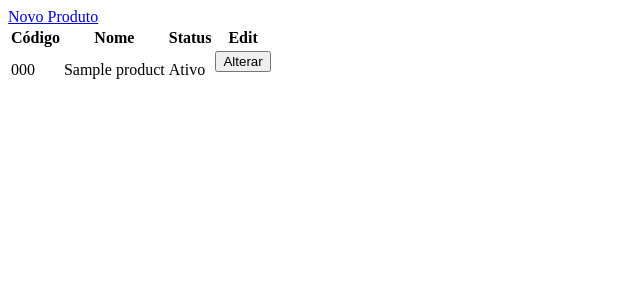
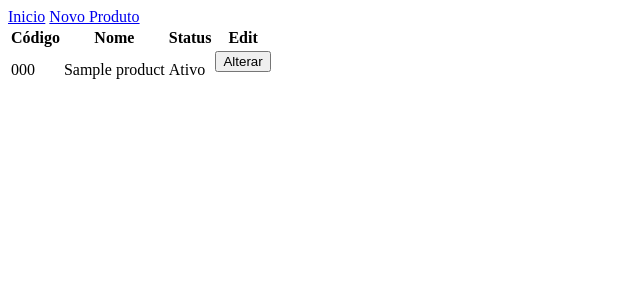
Before and after one commit to rochamrcs/wms, a Django app: page /products/ in a window 1280 px wide. Shown: the top 300 px of the page, without its empty margins (0-640 px from the left). Run offline with Django 5.2, Linux system fonts and the light colour scheme; a user stored in the database is signed in; tables that the repository leaves empty hold one stand-in row (values such as "Sample post").

Commit message:
feat(products): add home link to product list

```diff
--- a/products/templates/products/product_list.html
+++ b/products/templates/products/product_list.html
@@ -1,3 +1,4 @@
+<a href="{% url 'home' %}">Inicio</a>
 <a href="{% url 'products:new_product' %}">Novo Produto</a>
 
 <table>
```
